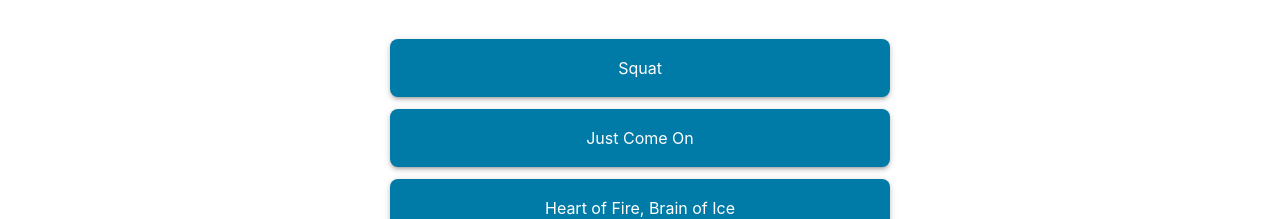
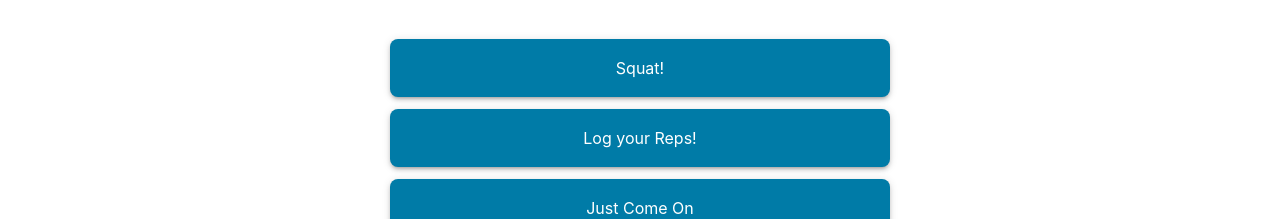
Before and after one commit to coldpour/mikeholmmusic, a React (Create React App) app: page / in a window 1280 px wide. Shown: the part 353-572 px from the top of the page. Built offline with nearby package versions, Linux system fonts and the light colour scheme.

Commit message:
Update linkData.js

```diff
--- a/src/linkData.js
+++ b/src/linkData.js
@@ -110,8 +110,13 @@ export const AllWeGotIsTime = {
 };
 
 export const Squat = {
-  label: "Squat",
+  label: "Squat!",
   href: "https://distrokid.com/hyperfollow/mikeholm/squat",
+};
+
+export const LogUps = {
+  label: "Log your Reps!",
+  href: "https://frosty-villani-af7372.netlify.app/",
 };
 
 export const RedKarma = {
@@ -127,6 +132,6 @@ export const Listen = [YouTube, SoundCloud];
 
 const socials = [...DM, ...Listen, ...Tip];
 
-export const promo = [Squat, JustComeOn, HeartOfFireBrainOfIce, Sandcastles, RedKarma];
+export const promo = [Squat, LogUps, JustComeOn, HeartOfFireBrainOfIce, Sandcastles, RedKarma];
 
 export default socials;
```
